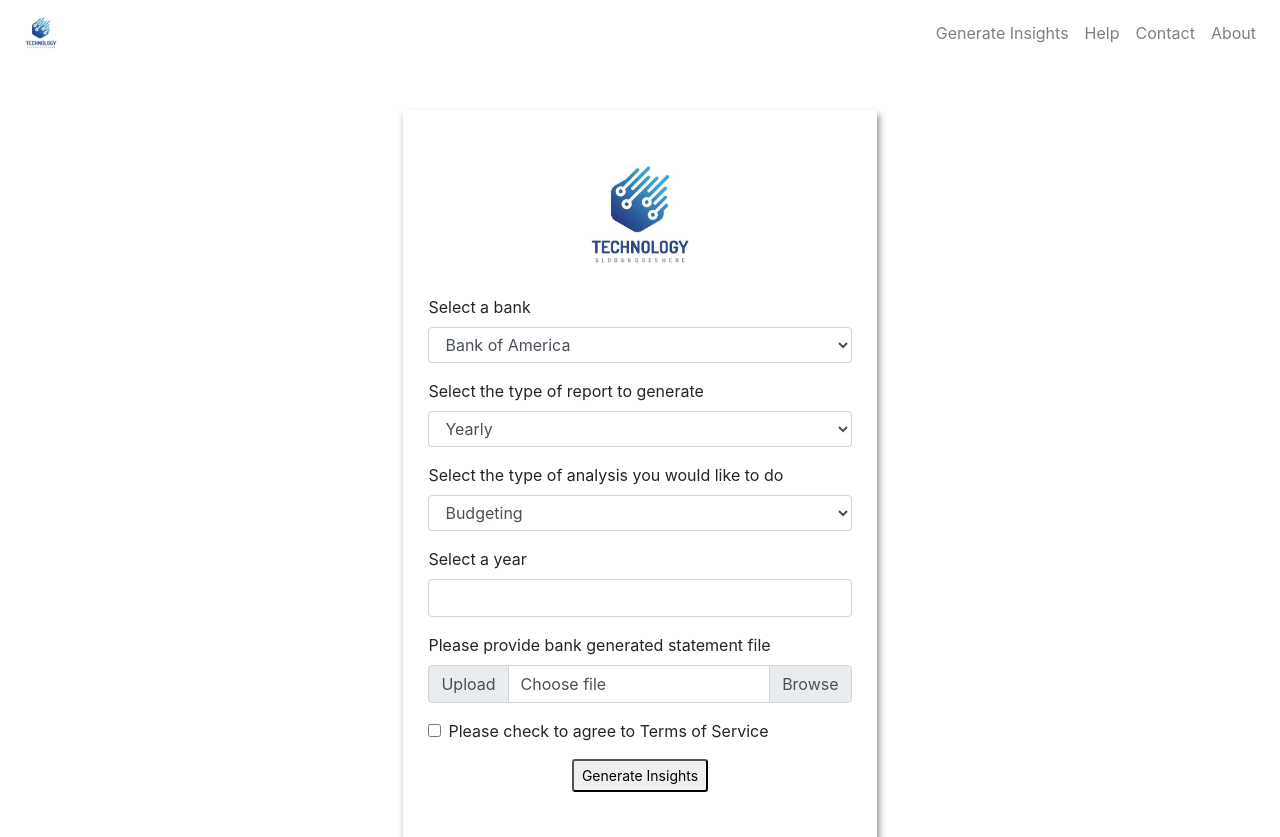
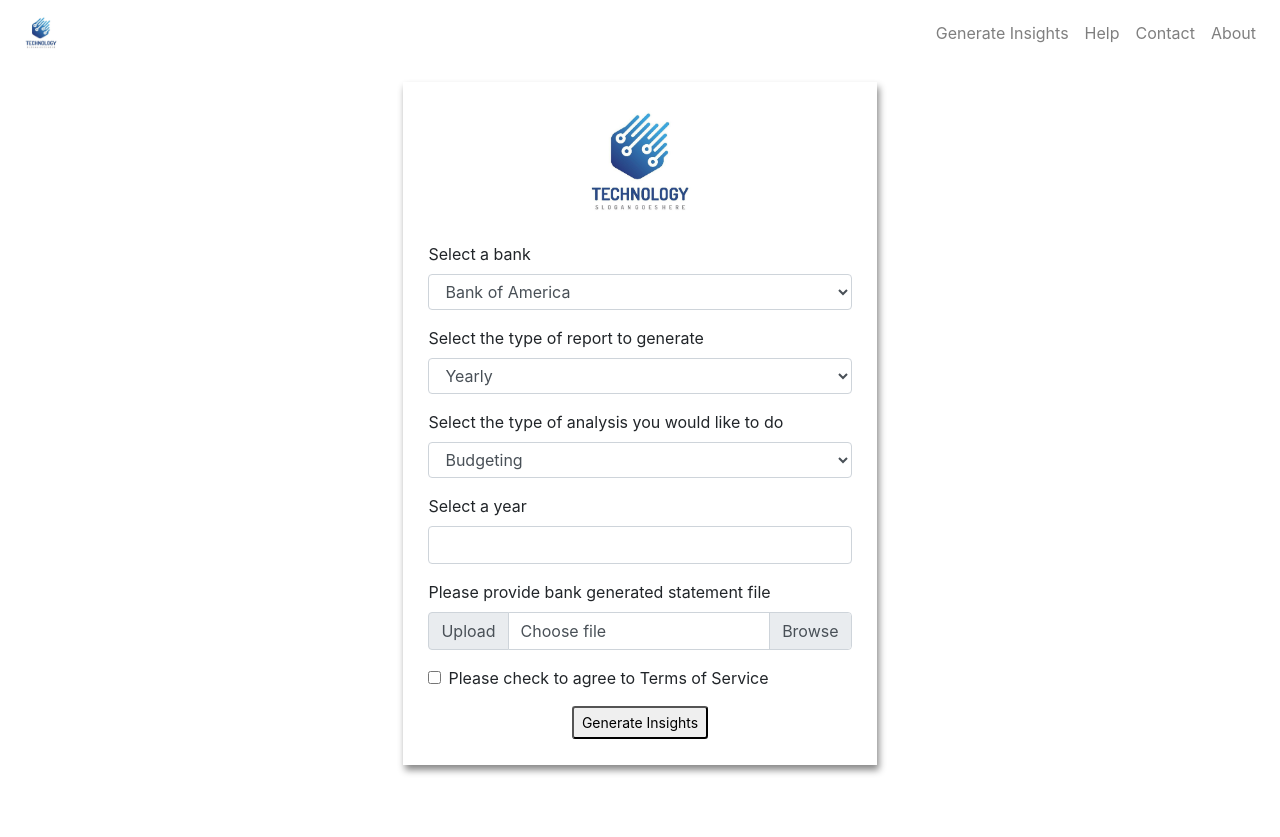
Before and after one commit to ethanlunderville/React-Financial-Analytics, a React (Vite) app: page / in a window 1280 px wide. After the commit the page ends 800 px from the top, so only its background shows below. Built offline with nearby package versions, Linux system fonts and the light colour scheme; what chartjs-plugin-datalabels would draw is missing.

Commit message:
Modified css for google chrome

```diff
--- a/public/App.css
+++ b/public/App.css
@@ -8,12 +8,14 @@
 
   display: flex;
   flex-direction: column;
+  max-height: 70% !important;
   align-items: center;
   box-shadow: 2px 5px 7px #888888;
   min-width: 25%;
-  padding: 25px;
-  padding-bottom: 45px !important;
-  margin-top: 5.5vh;
+  padding-left: 25px;
+  padding-right: 25px;
+  padding-bottom: 2% !important;
+  margin-top: 2vh;
 
 }
 
@@ -40,3 +42,9 @@
   transition: visibility 0s 2s, opacity .3s linear;
 
 }
+
+.form_group {
+
+  margin-bottom: 6px !important;
+
+}
--- a/public/Filterbar.css
+++ b/public/Filterbar.css
@@ -29,8 +29,7 @@
 
     display: grid;
     grid-template-columns: 10fr 6fr 2fr;
-    gap: 40px;
-    max-width: 98.58%;
+    gap: 1%;
     box-shadow: 2px 5px 7px #888888;
 
 }
--- a/public/Graphs.css
+++ b/public/Graphs.css
@@ -14,17 +14,17 @@
     display: flex;
     flex-direction: row;
     justify-content: center;
-    gap: 5%;
+    gap: 3%;
     margin-top: 2%;
 
   }
 
   .chartbox {
 
-    padding-top: 28px;
-    padding-right: 72px;
-    padding-left: 72px;
-    padding-bottom: 28px;
+    padding-top: 24px;
+    padding-right: 6%;
+    padding-left: 6%;
+    padding-bottom: 24px;
 
     margin-right: 20px;
     margin-bottom: 20px;
@@ -52,7 +52,6 @@
     box-shadow: 2px 5px 7px #888888;
 
     max-width: 99%;
-    max-height: 75vh;
 
     margin-right: 20px;
     margin-bottom: 20px;
--- a/src/Filter.tsx
+++ b/src/Filter.tsx
@@ -14,11 +14,7 @@ function Filter() {
   return (
     <>
       <span className="filter-flex">
-        <div >
-          <div id="filter-left">
-            <button id="reset-button" onClick={()=> setFilterPressed((e)=>filterPressed=!e)} className={filterPressed ? "button-pressed btn btn-outline-secondary filterButton" : "btn btn-outline-secondary filterButton"} type="button">?</button>
-          </div>
-        </div>
+
         <div id="filter-right">
           <div className="input-group">
             <input type="text" className="form-control" placeholder="Transaction name" aria-label="Filter transactions" aria-describedby="basic-addon2"/>
```
